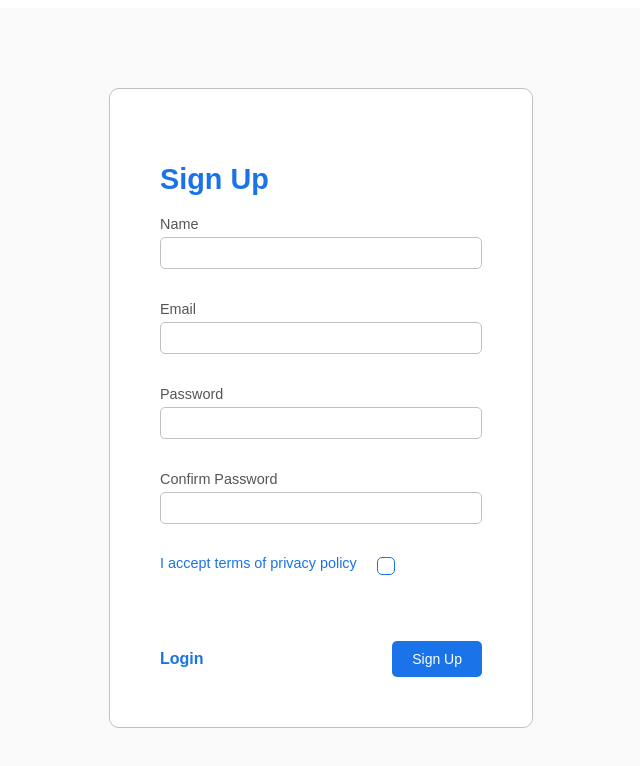
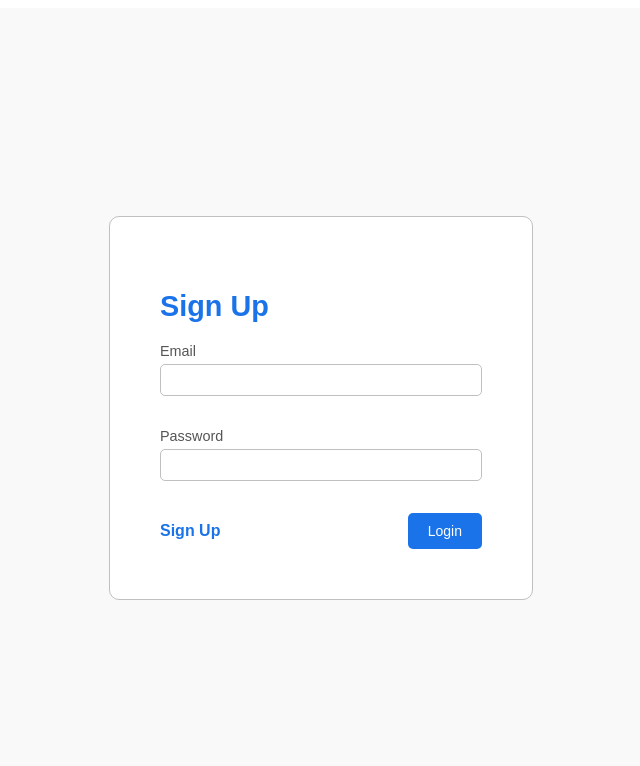
Before and after one commit to thenoroozi/SignUp, a React (Vite) app: page /login in a window 1280 px wide. Shown: the top 766 px of the page, without its empty margins (319-959 px from the left). Built offline with nearby package versions, Linux system fonts and the light colour scheme.

Commit message:
built SPA with react router dom @5

```diff
--- a/src/App.jsx
+++ b/src/App.jsx
@@ -1,13 +1,19 @@
-import React,{ useState } from 'react'
+import React, { useState } from 'react';
+import { Route, Switch,Redirect } from 'react-router-dom';
+
 import Signup from './components/Signup'
-
+import Login from './components/Login'
 function App() {
 
-  return (
-    <>
-      <Signup/>
-    </>
-  )
+   return (
+      <>
+         <Switch>
+            <Route path='/signup' component={Signup}></Route>
+            <Route path='/login' component={Login}></Route>
+            <Redirect from='/' to='/signup'></Redirect>
+         </Switch>
+      </>
+   )
 }
 
 export default App
--- a/src/components/Signup.jsx
+++ b/src/components/Signup.jsx
@@ -1,4 +1,5 @@
 import React, { useEffect, useState } from 'react';
+import { Link } from 'react-router-dom';
 
 import { ToastContainer } from 'react-toastify';
 import 'react-toastify/dist/ReactToastify.css';
@@ -24,8 +25,7 @@ const Signup = () => {
    }
 
    useEffect(() => {
-      setErrors(validation(data))
-      console.log(errors);
+      setErrors(validation(data,"signup"))
    }, [data, touched])
 
    const changeHandler = event => {
@@ -115,7 +115,7 @@ const Signup = () => {
                   {errors.isAccepted && touched.isAccepted && <span>{errors.isAccepted}</span>}
             </div>
             <div className={styles.formButtons}>
-               <a href='#' >Login</a>
+               <Link to='/login' >Login</Link>
                <button type='submit'>Sign Up</button>
             </div>
          </form>
--- a/src/main.jsx
+++ b/src/main.jsx
@@ -2,5 +2,9 @@ import React from 'react'
 import ReactDOM from 'react-dom/client'
 import App from './App.jsx'
 import './index.css';
-
-ReactDOM.createRoot(document.getElementById('root')).render(<App />,)
+import { BrowserRouter } from 'react-router-dom/cjs/react-router-dom.min.js';
+ReactDOM.createRoot(document.getElementById('root')).render(
+<BrowserRouter>
+<App />
+</BrowserRouter>
+)
```
